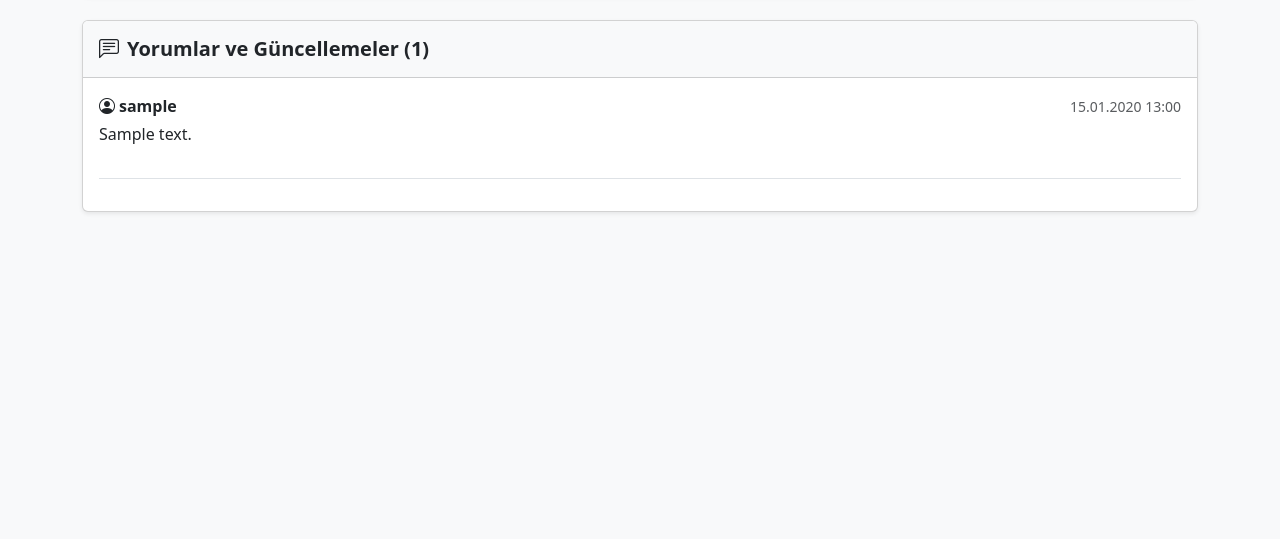
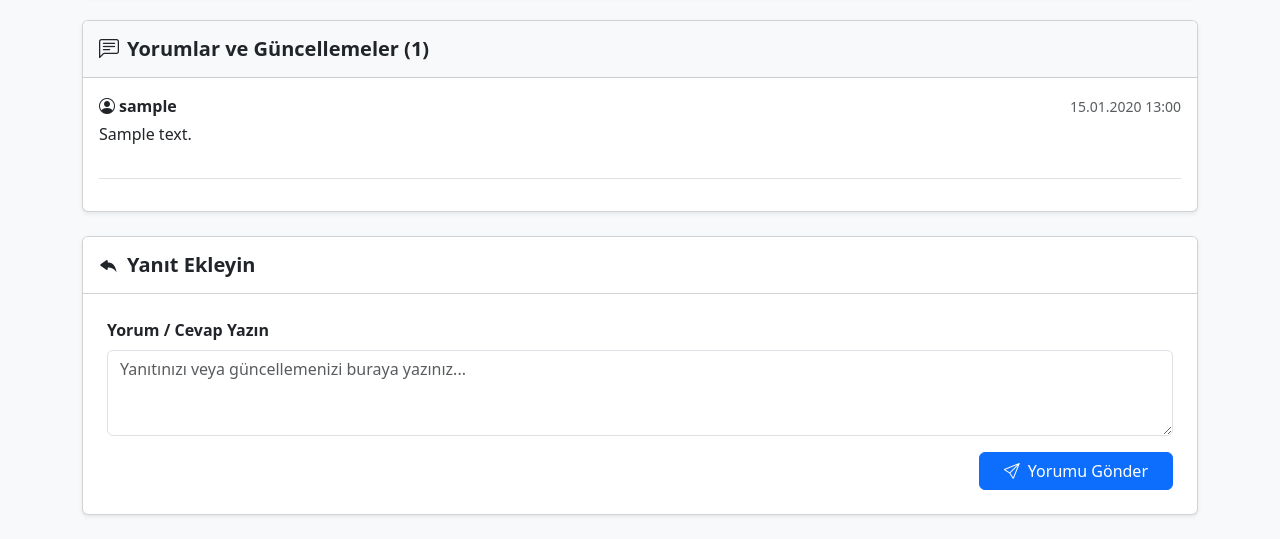
Before and after one commit to aaysenr/SupportTicketSystem-2026, a Django app: page /ticket/1/ in a window 1280 px wide. Shown: the part 361-900 px from the top of the page. Before the commit the page ends 574 px from the top, so only its background shows below. Run offline with Django 5.2, Linux system fonts and the light colour scheme; tables that the repository leaves empty hold one stand-in row (values such as "Sample post").

Commit message:
Talep detay sayfasina yorum ekleme formu ve mantigi eklendi.

```diff
--- a/tickets/forms.py
+++ b/tickets/forms.py
@@ -1,5 +1,5 @@
 from django import forms # from django import forms: Django'nun form oluşturma, doğrulama ve widget yönetim modülünü içeri aktarır
-from .models import Ticket # Formun hangi veritabanı tablosunu temel alacağını belirtmek için Ticket modelini içe aktarır.
+from .models import Ticket, TicketComment # Formun hangi veritabanı tablosunu temel alacağını belirtmek için Ticket ve TicketComment modelini içe aktarır.
 
 class TicketForm(forms.ModelForm):  # Django'nun hazır ModelForm sınıfından türeyen bir form sınıfı tanımlar. Bu sayede Ticket modelindeki alanları otomatik olarak bir web formuna dönüştürür.
     """
@@ -77,3 +77,46 @@ class TicketForm(forms.ModelForm):  # Django'nun hazır ModelForm sınıfından
 
         #labels: HTML etiketlerinin yanında belirecek olan metinleri (etiketleri) daha anlamlı ve kullanıcı dostu bir şekilde özelleştirmemizi sağlar.
         #labels (Alan Etiketleri): Form alanlarının üzerinde kullanıcıya görünecek olan Türkçe başlıkları tanımlar (Örneğin: priority alanı yerine ekranda "Öncelik Seviyesi" yazar).
+
+
+
+class CommentForm(forms.ModelForm): # Django'nun ModelForm sınıfından miras alarak TicketComment modeline bağlı bir form sınıfı oluşturur.
+    """
+    TicketComment modeline dayalı yorum ekleme formu.
+    """
+    class Meta:
+        model = TicketComment # Formun bağlanacağı veritabanı tablosunu seçer.
+        fields = ['content'] # Formda gösterilecek alanlar.
+
+        #model = TicketComment: Formun veritabanındaki TicketComment tablosuyla eşleşeceğini belirtir.
+
+        #fields = ['content']: Formda yalnızca yorum içeriği alanının yer alacağını tanımlar. ticket, author ve created_at alanları hariç tutulur; bu bilgileri views.py içinde arka planda biz bağlayacağız.
+
+
+        widgets = {
+            'content': forms.Textarea(attrs={
+                'class': 'form-control',
+                'rows': 3,
+                'placeholder': 'Yanıtınızı veya güncellemenizi buraya yazınız...'
+            }),
+        }
+
+        # widgets (Görsel Özelleştirme):
+
+        # forms.Textarea: Yorum kutusunu çok satırlı metin alanı (<textarea>) olarak üretir.
+
+        # 'class': 'form-control': Kutuyu Bootstrap form stiliyle tam genişlikli ve modern kenarlıklı hale getirir.
+
+        # 'rows': 3: Kutunun dikey yüksekliğini 3 satır olarak sınırlar (detay sayfasını gereksiz şişirmez).
+
+        # 'placeholder': Kullanıcı kutuya tıklamadan önce görünen gri rehber ipucu metnini tanımlar.
+
+
+
+
+
+        labels = {
+            'content': 'Yorum / Cevap Yazın',
+        }
+
+        #labels: Kutunun hemen üstünde HTML <label> olarak görünecek başlığı Türkçeleştirir.
--- a/tickets/templates/tickets/ticket_detail.html
+++ b/tickets/templates/tickets/ticket_detail.html
@@ -65,14 +65,13 @@
         <!-- Talebin Açıklaması -->
         <div class="ticket-description">
             <h5 class="fw-bold text-secondary mb-2">Talep Açıklaması:</h5>
-            <!-- linebreaks filtresi metindeki alt satıra geçişleri (Enter) HTML <br> etiketine dönüştürür -->
             <p class="card-text fs-6 lead text-dark">{{ ticket.description|linebreaks }}</p>
         </div>
     </div>
 </div>
 
-<!-- Yorumlar Bölümü -->
-<div class="card shadow-sm">
+<!-- Yorumlar Geçmişi Kartı -->
+<div class="card shadow-sm mb-4">
     <div class="card-header bg-light py-3">
         <h5 class="mb-0 fw-bold">
             <i class="bi bi-chat-left-text me-2"></i>Yorumlar ve Güncellemeler ({{ comments.count }})
@@ -93,9 +92,37 @@
         {% empty %}
         <div class="text-center py-3 text-muted">
             <i class="bi bi-chat-square-dots display-6 d-block mb-2"></i>
-            Bu talebe henüz hiç yorum yapılmamış.
+            Bu talebe henüz hiç yorum yapılmamış. İlk yorumu aşağıdan ekleyebilirsiniz.
         </div>
         {% endfor %}
     </div>
 </div>
+
+<!-- Yeni Yorum Ekleme Kartı -->
+<div class="card shadow-sm mb-4">
+    <div class="card-header bg-white py-3">
+        <h5 class="mb-0 fw-bold text-dark">
+            <i class="bi bi-reply-fill me-2"></i>Yanıt Ekleyin
+        </h5>
+    </div>
+    <div class="card-body p-4">
+        <form method="POST">
+            {% csrf_token %}
+            <div class="mb-3">
+                <label for="{{ comment_form.content.id_for_label }}" class="form-label fw-bold">
+                    {{ comment_form.content.label }}
+                </label>
+                {{ comment_form.content }}
+                {% if comment_form.content.errors %}
+                <div class="text-danger small mt-1">{{ comment_form.content.errors }}</div>
+                {% endif %}
+            </div>
+            <div class="d-flex justify-content-end">
+                <button type="submit" class="btn btn-primary px-4">
+                    <i class="bi bi-send me-1"></i> Yorumu Gönder
+                </button>
+            </div>
+        </form>
+    </div>
+</div>
 {% endblock %}
--- a/tickets/views.py
+++ b/tickets/views.py
@@ -1,6 +1,6 @@
 from django.shortcuts import render, get_object_or_404, redirect
 from .models import Ticket
-from .forms import TicketForm
+from .forms import TicketForm,CommentForm # CommentForm sınıfını detay görünümünde kullanabilmek için içeri aktarır.
 from django.contrib.auth.models import User
 
 # render: Django'nun HTML şablonlarını (template) verilerle birleştirip kullanıcıya sunmasını sağlayan pratik bir yardımcı fonksiyondur.
@@ -103,13 +103,86 @@ def ticket_detail(request, pk):
     """
 
 
+    if request.method == 'POST':
+        # Yorum gönderme butonu tıklandıysa (POST isteği)
+        comment_form = CommentForm(request.POST)
+        if comment_form.is_valid():
+
+            #if request.method == 'POST': Kullanıcı detay sayfasındaki "Yorum Yap / Gönder" butonuna bastığında çalışır.
+
+            #CommentForm(request.POST): Kullanıcının form kutusuna yazdığı metni forma doldurur.
+
+            #comment_form.is_valid(): Yorum alanının boş bırakılıp bırakılmadığını veya kural ihlali olup olmadığını denetler.
 
 
 
-    # 3. HTML şablonuna gönderilecek veri paketini hazırlıyoruz
+
+
+
+            # Yorum nesnesini oluştur ama veritabanına henüz yazma (ticket ve author bilgisi eksik!)
+            comment = comment_form.save(commit=False)
+
+            # Yorumun yazıldığı talebi (ticket) ilişkilendir
+            comment.ticket = ticket
+
+
+            #commit=False: Yorum nesnesini bellekte oluşturur ama henüz SQL INSERT yapmaz.
+
+            #comment.ticket = ticket (Kritik Adım): TicketComment modeli hangi talebe yorum yapıldığını bilmek zorundadır (ForeignKey).
+            #Kullanıcıya formda talep seçtirmedik; URL'den çektiğimiz mevcut ticket nesnesini yoruma burada arka planda bağlıyoruz.
+
+
+
+
+
+            # Yorumu yazan kullanıcıyı atayalım
+            if request.user.is_authenticated:
+                comment.author = request.user
+            else:
+                comment.author = User.objects.first()
+
+            # Artık tam kaydı veritabanına yazalım
+            comment.save()
+
+
+            #comment.author: Yorumu yazan kişiyi (author) oturum açmış kullanıcı olarak atar (oturum yoksa geliştirme ortamında ilk kullanıcıyı atar).
+
+            #comment.save(): Talebi, yazarı ve içeriği artık eksiksiz olan yorumu veritabanına fiziksel olarak kaydeder.
+
+
+
+
+
+
+            #return redirect('ticket_detail', pk=ticket.pk): İşlem başarılı olduğu için tarayıcıyı
+            #tam olarak aynı sayfanın (talebin detay sayfası) yenilenmiş haline yönlendirir.
+            #Böylece kullanıcı, sayfayı manuel yenilemeden yeni yorumunu hemen listede görür.
+
+            # Sayfayı yenileyerek yorumun anında görünmesini sağla
+            return redirect('ticket_detail', pk=ticket.pk)
+
+            #Sayfayı Yeniden Yükleme (PRG Prensibi): Kayıt bitince sayfayı temiz bir GET isteğiyle yeniden açar.
+            #Böylece yeni yazılan yorum anında sayfada belirir ve kullanıcı sayfayı yenilediğinde (F5) aynı yorum mükerrer eklenmez.
+
+
+
+    else:
+        # Sayfa ilk kez açıldıysa (GET isteği) boş yorum formu üret
+        comment_form = CommentForm()
+
+
+
+        #Sayfaya ilk kez girildiğinde (GET),
+        #kullanıcıya sunulmak üzere boş bir CommentForm() üretilir
+        #ve context paketine eklenerek HTML şablonuna gönderilir.
+
+
+
+    # 3. HTML şablonuna gönderilecek veri paketini hazırlınır
     context = {
         'ticket': ticket,
         'comments': comments,
+        'comment_form': comment_form,
     }
 
     """
```
